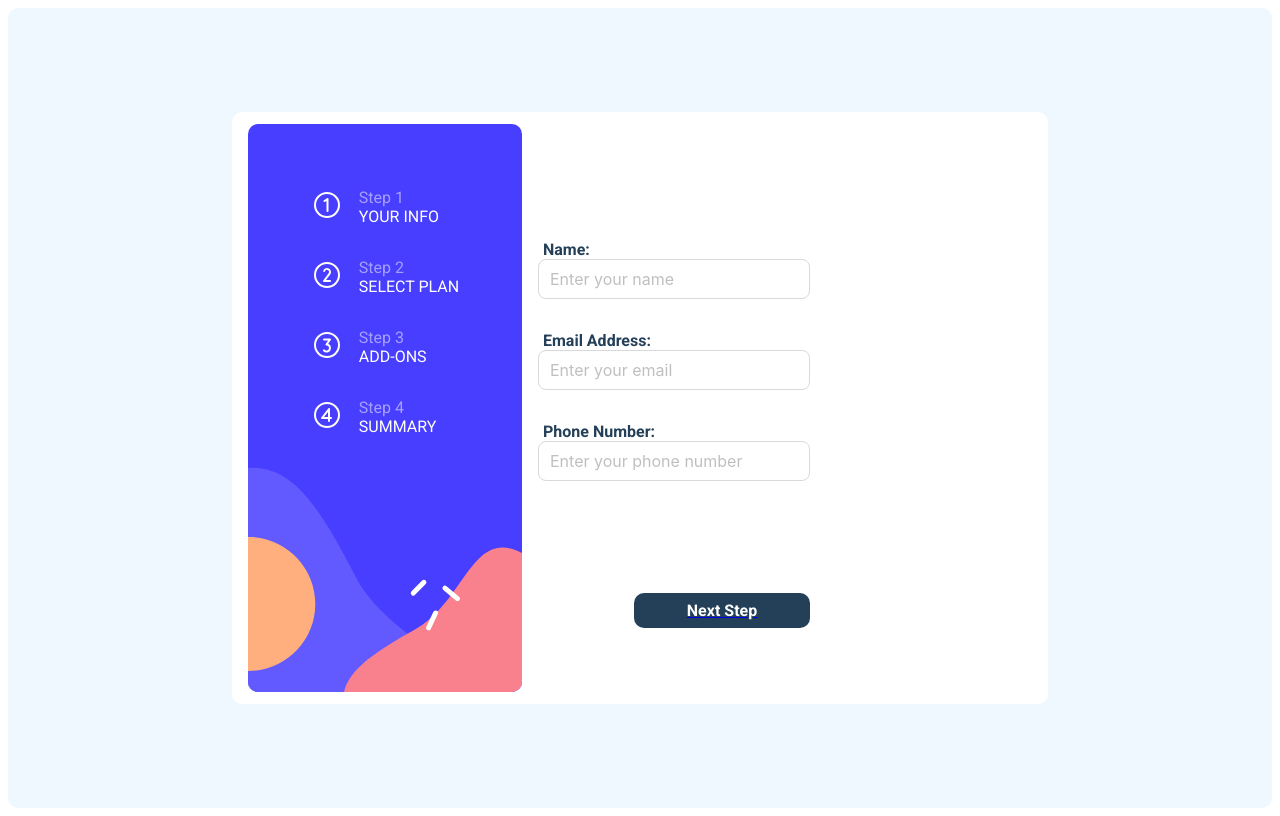
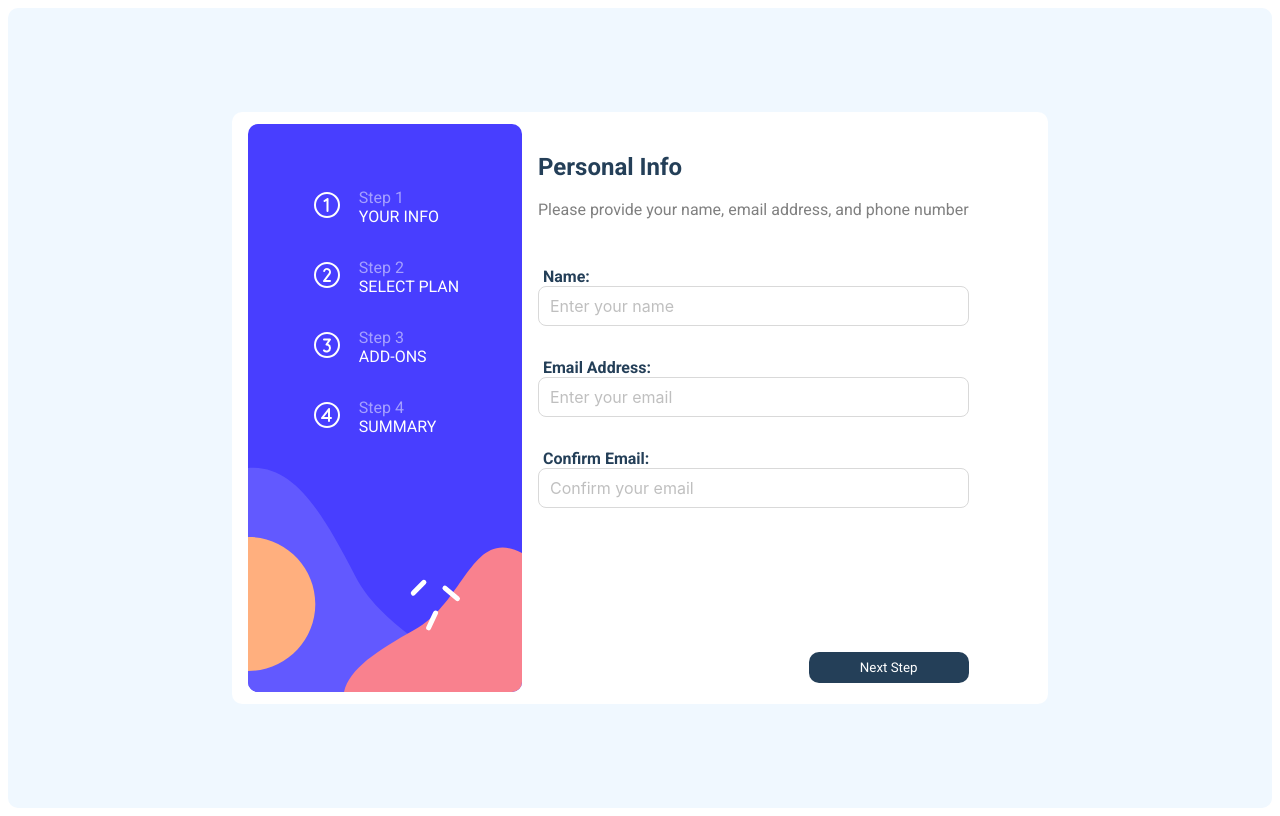
Before and after one commit to Marinalm15/StepsForm, a React (Vite) app: page / in a window 1280 px wide. Built offline with nearby package versions, Linux system fonts and the light colour scheme.

Commit message:
zod validation, localstorage, and changes in styles of the first step

```diff
--- a/src/components/FormBox/index.tsx
+++ b/src/components/FormBox/index.tsx
@@ -9,7 +9,7 @@ export function FormBox() {
     let description;
 
     switch (location.pathname) {
-        case '/personal_info':
+        case '/':
             title = 'Personal Info';
             description = 'Please provide your name, email address, and phone number'
             break;
--- a/src/components/Steps/Step1/index.tsx
+++ b/src/components/Steps/Step1/index.tsx
@@ -1,13 +1,14 @@
-import { ButtonNext, StepContainer } from "./styles";
+import { ButtonNext, ButtonWrapper, StepContainer } from "./styles";
 import { useForm } from "react-hook-form";
 import { zodResolver } from "@hookform/resolvers/zod";
 import * as zod from 'zod'
 import { InputField } from "../../Inputs";
-import { NavLink } from "react-router-dom";
+import { useNavigate } from "react-router-dom";
+import { ErrorMsg } from "../../ErrorMsg/indx";
+import { useEffect } from "react";
 
 const newUserFormValidationSchema = zod.object({
     name: zod.string({ required_error: "Name is required" }).min(1, { message: "Name is required" }),
-    role: zod.string({ required_error: "Role is required" }).min(1, { message: "Role is required" }),
     email: zod.string({ required_error: "Email is required" }).email({ message: "Invalid email address" }),
     email_confirmation: zod.string({ required_error: "Email confirmation is required" }).email({ message: "Invalid email address" })
   }).refine((fildsData) => fildsData.email === fildsData.email_confirmation, {
@@ -15,16 +16,35 @@ const newUserFormValidationSchema = zod.object({
     path: ["email_confirmation"],
   });
 
+  type NewUserFormData = zod.infer<typeof newUserFormValidationSchema>
 
 export function Step1() {
+  const navigate = useNavigate();
 
-    const newUserForm = useForm({
+    const newUserForm = useForm<NewUserFormData>({
         resolver: zodResolver(newUserFormValidationSchema)
       })
 
-      const { control } = newUserForm
+    const { control,  formState: { errors }, handleSubmit, setValue } = newUserForm
+
+    const handleCreateNewUser = (data: NewUserFormData) => {
+      console.log(data);
+      localStorage.setItem('user_data', JSON.stringify(data));
+      navigate("/select_plan")
+    }
+
+    useEffect(() => {
+      const storedUserData = localStorage.getItem('user_data');
+      if (storedUserData) {
+        const userData = JSON.parse(storedUserData);
+        setValue('name', userData.name);
+        setValue('email', userData.email);
+        setValue('email_confirmation', userData.email_confirmation);
+      }
+    }, [setValue]);
 
     return (
+          <form onSubmit={handleSubmit(handleCreateNewUser)}>
             <StepContainer>
                 <span>Name:</span>
                 <InputField
@@ -33,6 +53,9 @@ export function Step1() {
                 control={control}
                 name="name"
                 />
+                 {errors.name?.message && (
+                  <ErrorMsg msg={errors.name.message} />
+                )}
                 <span>Email Address:</span>
                 <InputField
                 placeholder="Enter your email"
@@ -40,20 +63,25 @@ export function Step1() {
                 control={control}
                 name="email"
                 />
-                <span>Phone Number:</span>
+                {errors.email?.message && (
+                  <ErrorMsg msg={errors.email.message} />
+                )}
+                <span>Confirm Email:</span>
                 <InputField
-                placeholder="Enter your phone number"
-                title="Enter your phone number"
+                placeholder="Confirm your email"
+                title="Confirm your email"
                 control={control}
-                name="phone number"
+                name="email_confirmation"
                 />
-            <NavLink to={"/select_plan"}>
-                <ButtonNext>
-                    <nav>
-                        Next Step
-                    </nav>
-                </ButtonNext>
-            </NavLink>
+                {errors.email_confirmation?.message && (
+                  <ErrorMsg msg={errors.email_confirmation.message} />
+                )}
+                <ButtonWrapper>
+                  <ButtonNext type="submit">
+                    Next Step
+                  </ButtonNext>
+                </ButtonWrapper>
             </StepContainer>
+          </form>
     )
 }
--- a/src/components/Steps/Step1/styles.ts
+++ b/src/components/Steps/Step1/styles.ts
@@ -1,7 +1,7 @@
 import styled from "styled-components";
 
 export const StepContainer = styled.div`
-    height: 100%;
+    height: 28rem;
     display: flex;
     flex-direction: column;
     color: #243f58;
@@ -11,26 +11,25 @@ export const StepContainer = styled.div`
         margin-top: 2rem;
         margin-left: 5px;
     }
-
-
 `
 
-export const ButtonNext = styled.div`
-    width: 100%;
+export const ButtonWrapper = styled.div`
+    height: 100%;
+    justify-content: end;
     display: flex;
-    justify-content: end;
+    align-items: end;
+`
 
-    nav {
-        width: 7rem;
+export const ButtonNext = styled.button`
+    width: 10rem;
     background-color: #243f58;
     padding: 0.5rem 2rem;
     display: flex;
     justify-content: center;
     border-radius: 10px;
-        margin-top: 7rem;
     display: flex;
-        gap: 0.5rem;
     color: white;
     text-decoration: none;
-  }
+    border: none;
+    bottom: 0;
 `
```
Lines whose indentation alone changed are shown as unchanged.
